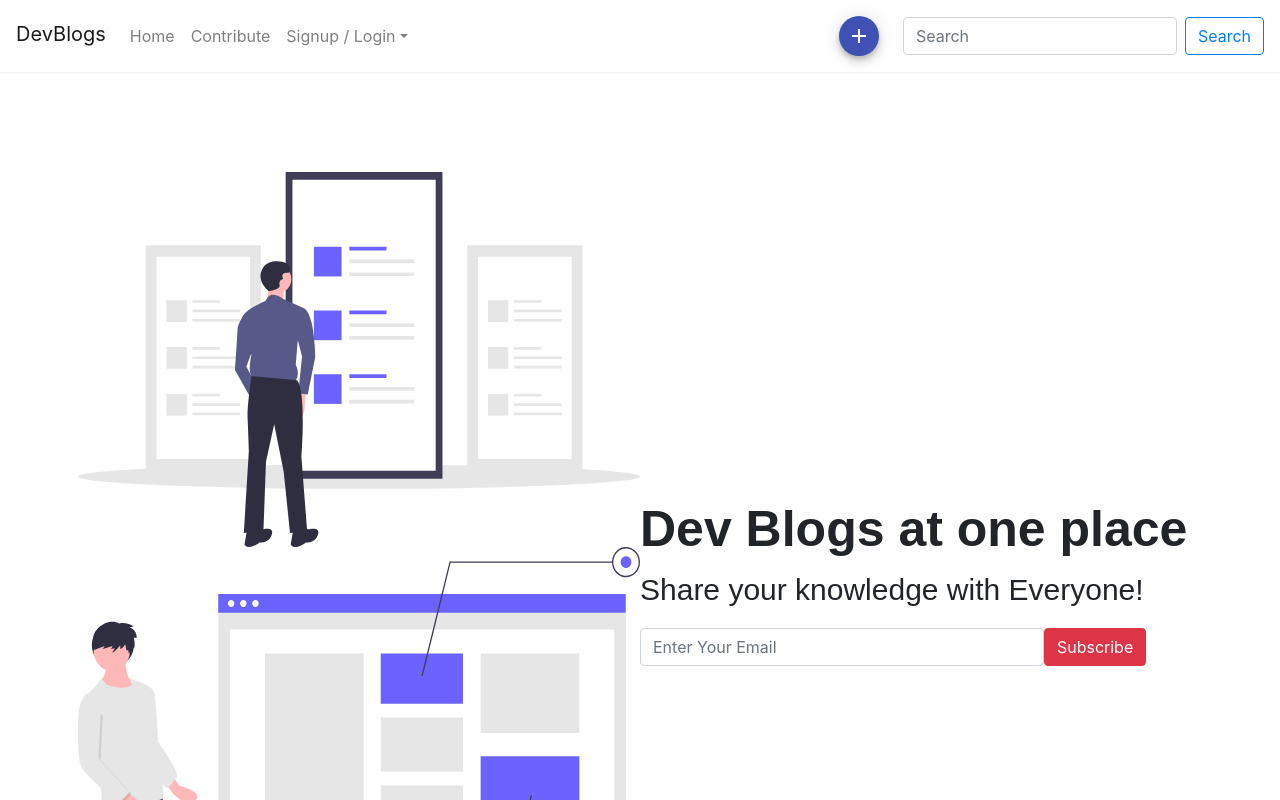
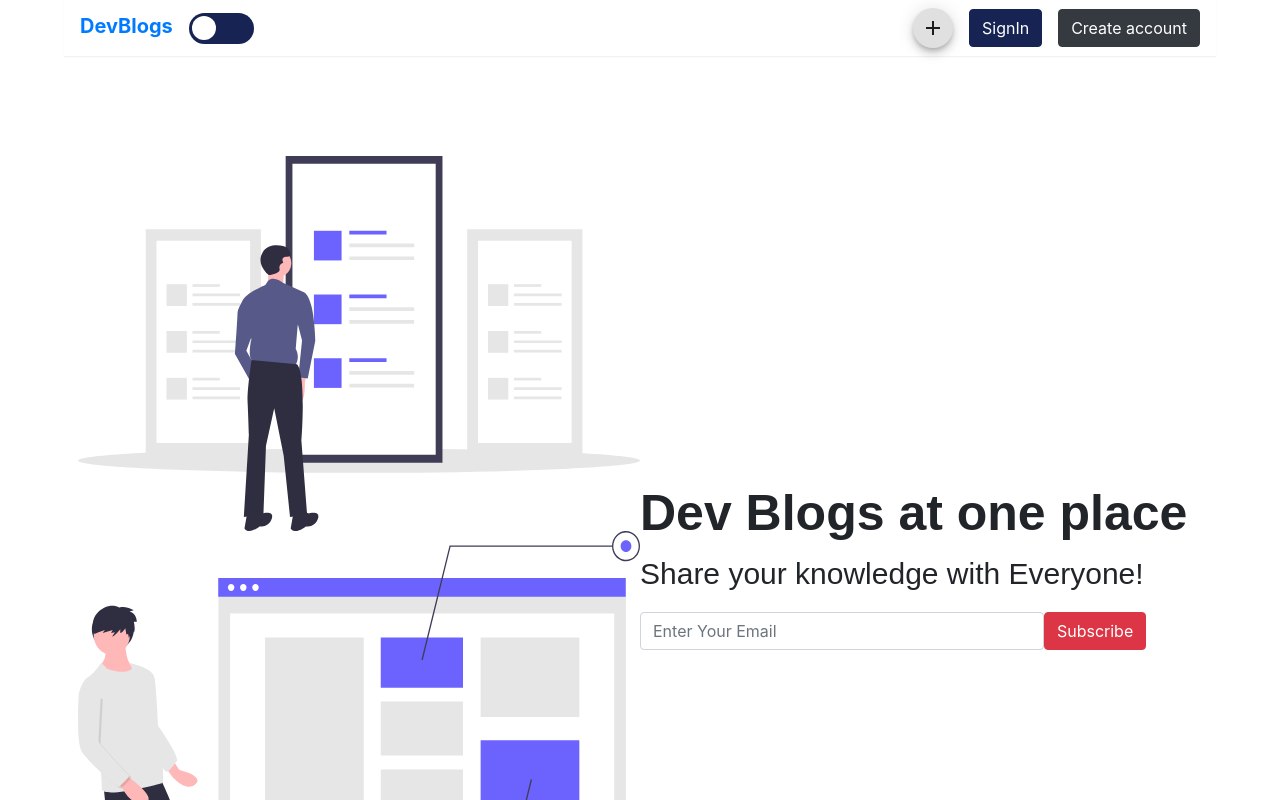
Before and after one commit to yatharth1706/DevBlogs, a Next.js app: page / in a window 1280 px wide. Shown: the top 800 px of the page. Built offline with nearby package versions, Linux system fonts and the light colour scheme; no server answers.

Commit message:
Change navbar

```diff
--- a/layouts/layout.js
+++ b/layouts/layout.js
@@ -1,13 +1,12 @@
 import React from 'react';
 import {Navbar, Nav, NavDropdown, Form, FormControl, Button} from 'react-bootstrap';
-import {Link} from 'next/link';
 import {useAuth} from '../contexts/AuthProvider';
 import {useRouter} from 'next/router';
 import {Fab} from '@material-ui/core';
 import AddIcon from '@material-ui/icons/Add';
+import Link from 'next/link';
 
 const Layout = ({children}) => {
-
     const {currUser, logout} = useAuth();
     const router = useRouter();
 
@@ -19,29 +18,28 @@ const Layout = ({children}) => {
 
     return (
         <div>
+            <div style={{width: "90%", margin: "0 auto"}}>
                 <Navbar collapseOnSelect className = "nav-color-custom" expand="lg"  variant = "light" sticky = "top">
-                <Navbar.Brand style={{paddingTop : ".1025rem"}}>DevBlogs</Navbar.Brand>
+                    <Navbar.Brand style={{paddingTop : ".1025rem", color: "black", "fontWeight" : "bold"}}><Link href = "/"><a>DevBlogs</a></Link></Navbar.Brand>
                     <Navbar.Toggle />
                 <Navbar.Collapse>
+
                 <Nav className = "mr-auto">
-                {currUser ? <Nav.Link href = "/dashboard">Dashboard</Nav.Link> : <Nav.Link href="/">Home</Nav.Link>}
-                <Nav.Link href="/contribute">Contribute</Nav.Link>
-                {currUser ? <Button variant = "light" className = "ml-1" onClick = {handleLogout}>Logout</Button>  : <NavDropdown title="Signup / Login">
-                    <NavDropdown.Item as={Link} href = "/login"><a>Login</a></NavDropdown.Item>
-                    <NavDropdown.Item href="/signup">Signup</NavDropdown.Item>
-                </NavDropdown>}
+                    <div style={{width: "65px", height: "31px", backgroundColor : "#162353", borderRadius : "100px", alignItems:"center", padding:"3.5px"}}>
+                        <div style={{width:"24px", height: "24px", borderRadius : "50%", backgroundColor:"white"}}></div>
+                    </div>
                 </Nav>
 
                 <Form inline>
-                <Nav.Link href = "/posts/create"><a><Fab color="primary" aria-label="add" size = "small" className= "mr-2"><AddIcon /></Fab></a></Nav.Link>
-                <FormControl type="text" placeholder="Search" className="mr-sm-2" />
-                <Button variant="outline-primary">Search</Button>
+                    <Nav.Link as={Link} href = "/posts/create" className = "mr-3"><a><Fab color="dark" aria-label="add" size = "small" className= "mr-3"><AddIcon /></Fab></a></Nav.Link>
+                    {currUser ? <Button style={{backgrountColor : "#162353"}} onClick = {handleLogout}>Logout</Button> : <div><Button className = "mr-3" style={{backgroundColor: "#162353", border:"1px solid #162353"}}>SignIn</Button>
+                    <Button variant = "dark">Create account</Button></div>}
                 </Form>
 
                 </Navbar.Collapse>
 
                 </Navbar>
-
+            </div>
             {children}
         </div>
 
```
Lines whose indentation alone changed are shown as unchanged.
